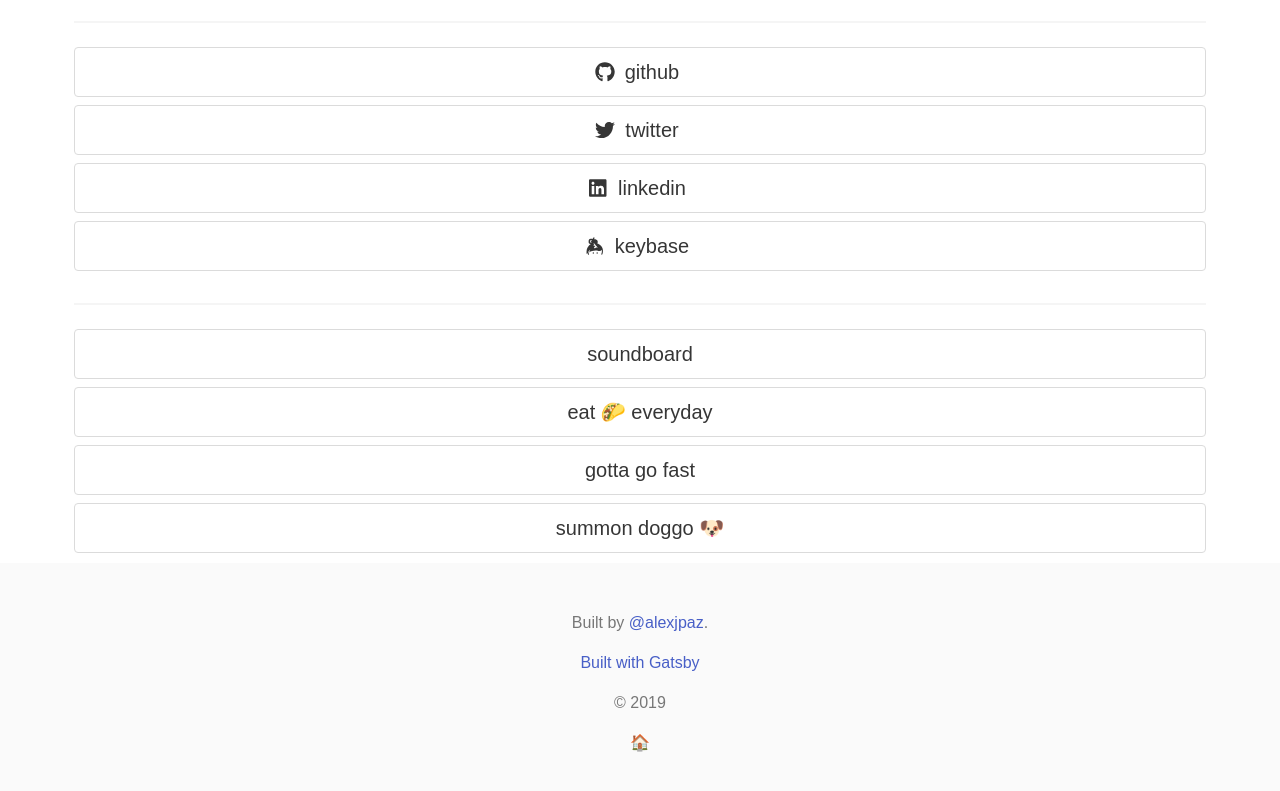
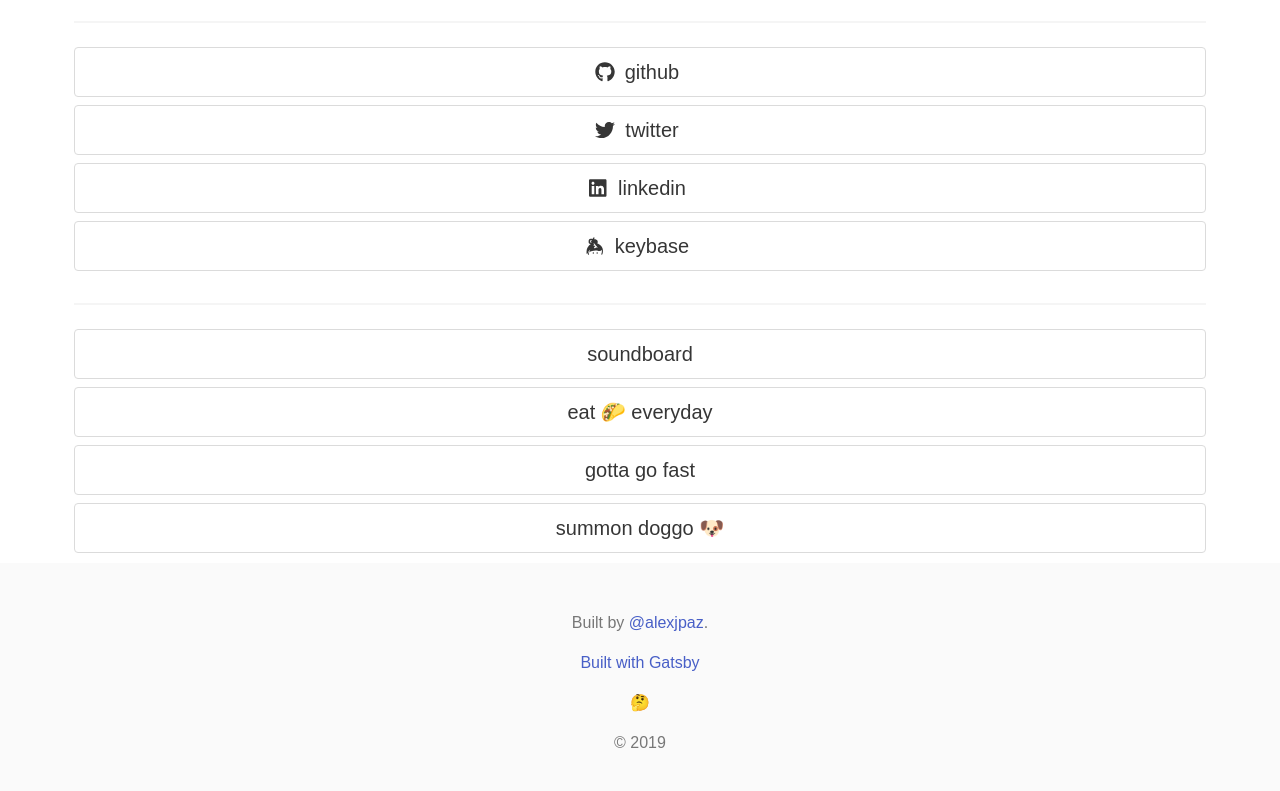
Before and after one commit to alexjpaz/alexjpaz.com, a Gatsby site in the folder packages/home-gatsby/: page /home in a window 1280 px wide. Shown: the part 946-1737 px from the top of the page. Built offline with nearby package versions, Linux system fonts and the light colour scheme; Gatsby itself is replaced by a stand-in of ours.

Commit message:
Updating final note

```diff
--- a/packages/home-gatsby/src/pages/home/index.js
+++ b/packages/home-gatsby/src/pages/home/index.js
@@ -95,8 +95,8 @@
         <span>Built by </span><a href="https://twitter.com/alexjpaz">@alexjpaz</a>.
       </p>
       <p><a href='https://www.gatsbyjs.org/'>Built with Gatsby</a></p>
+      <p><span role="img" aria-label="ending note">🤔</span></p>
       <p>© 2019</p>
-      <p>🏠</p>
     </div>
   </footer>
 );
```
